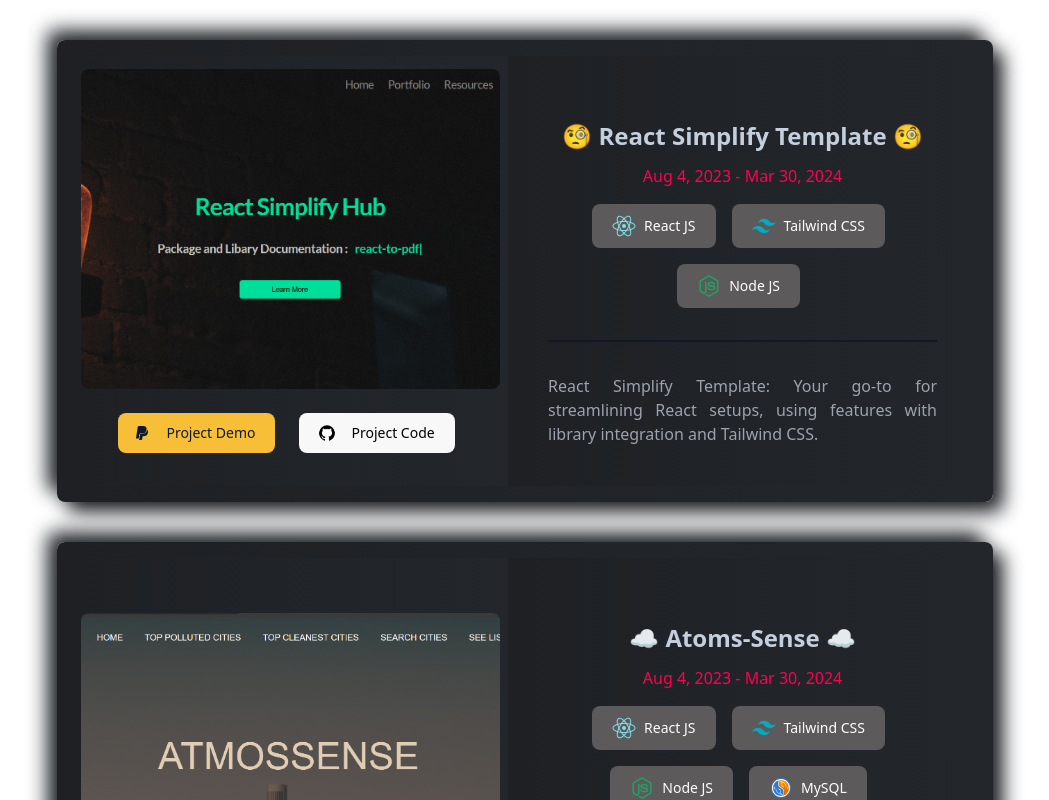
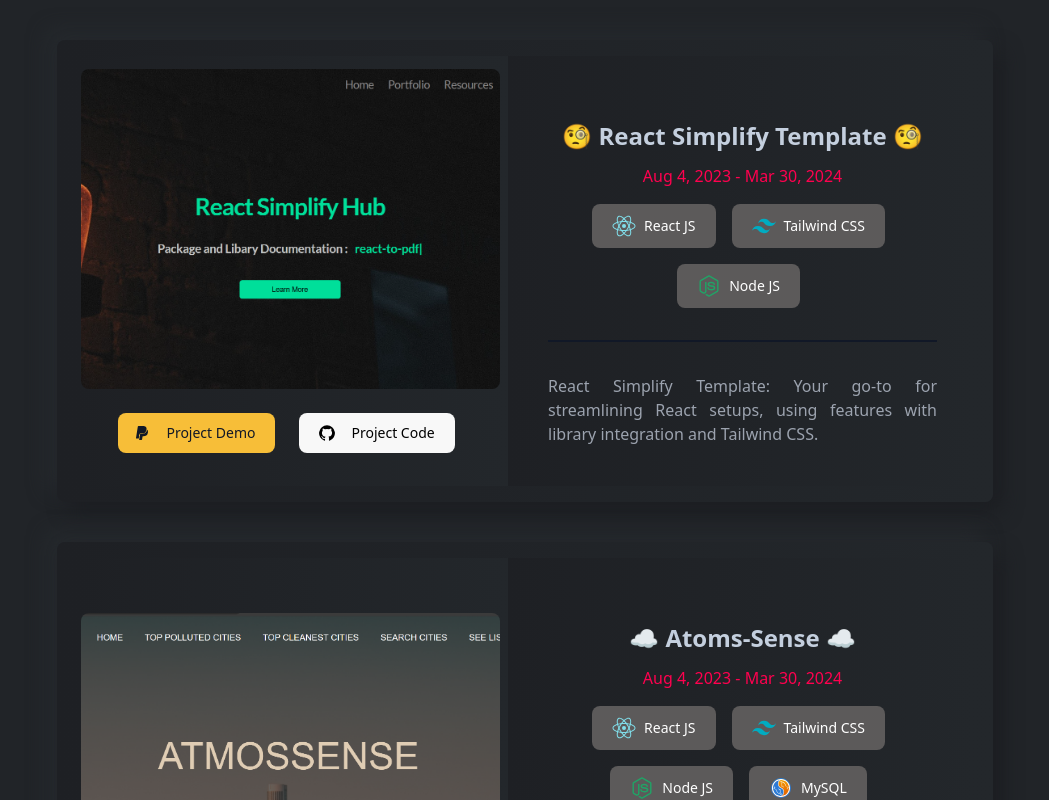
Before and after one commit to Sumonta056/Sumonta-portfolio, a React (Create React App) app: page / in a window 1280 px wide. Shown: the top 800 px of the page, without its empty margins (115-1164 px from the left). Built offline with nearby package versions, Linux system fonts and the light colour scheme.

Commit message:
fix : Background Color

```diff
--- a/src/App.js
+++ b/src/App.js
@@ -3,7 +3,7 @@ import Project from "./components/Projects/Project";
 
 function App() {
   return (
-    <div className=" bg-white">
+    <div className=" bg-bodyColor">
       <Project />
     </div>
   );
```
